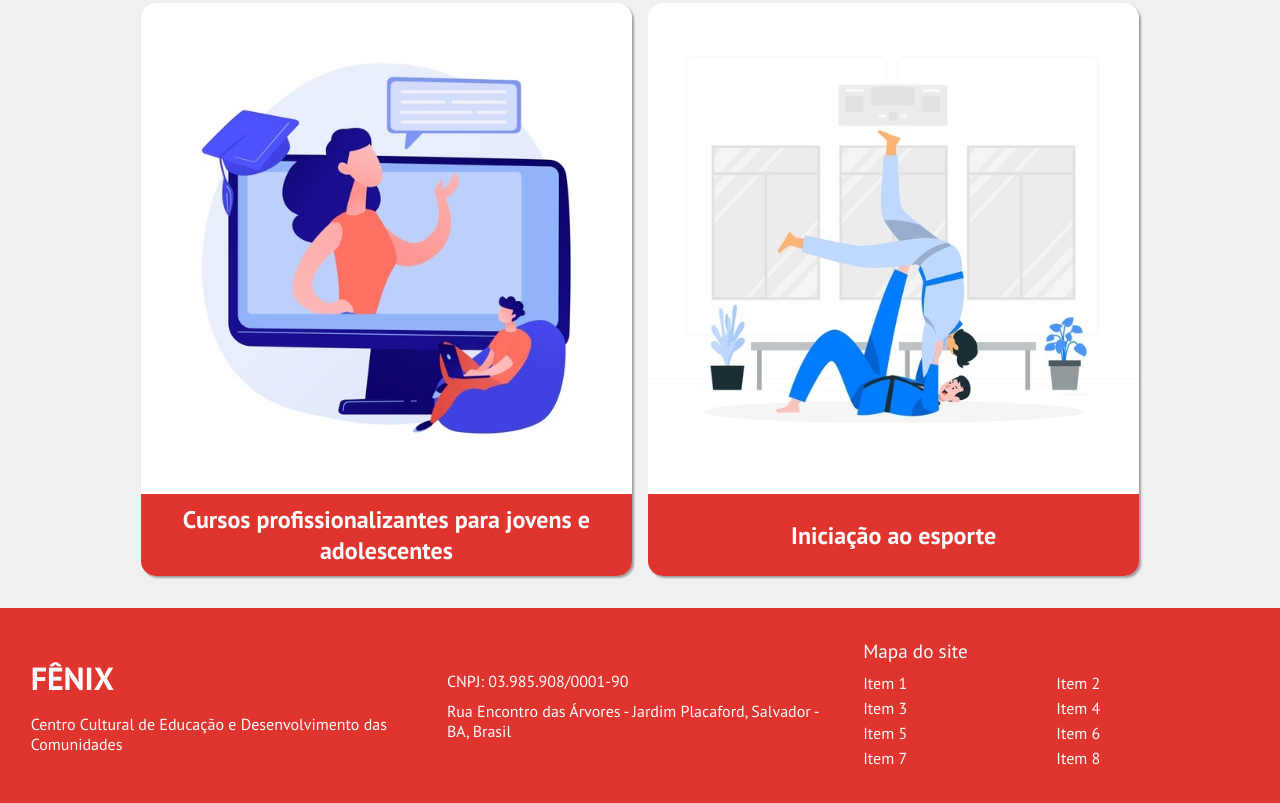
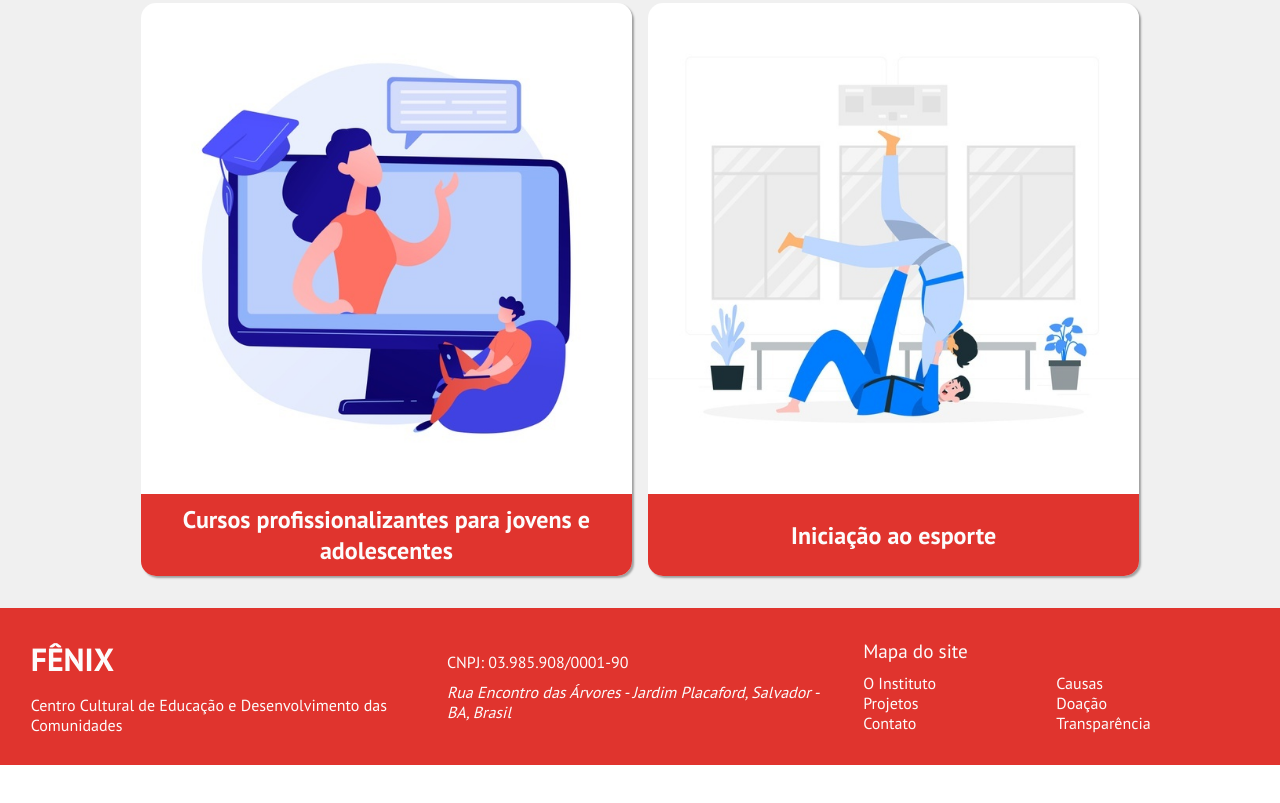
Before and after one commit to osfenix/fenix-website, a website built with Parcel: page src/index.html in a window 1280 px wide. Shown: the part 4461-5264 px from the top of the page. After the commit the page ends 5226 px from the top, so only its background shows below. Built offline with nearby package versions, Linux system fonts and the light colour scheme.

Commit message:
fix: atualiza footer com mapa do site

```diff
--- a/src/css/template.css
+++ b/src/css/template.css
@@ -272,10 +272,12 @@ html {
 .footer__right-box__grid{
     display: grid;
     grid-template-columns: 1fr 1fr;
+    list-style-type: none;
 }
 
 .footer__right-box__grid__item {
     margin-bottom: 5px;
+    color: inherit;
 }
 
 /* end FOOTER */
--- a/src/index.html
+++ b/src/index.html
@@ -51,7 +51,7 @@ play=swap" rel="stylesheet">
                     </h1>
                     <button class="btn-primary">Seja um Doador</button>
                 </section>
-                <section class="about-section" id="about-section">
+                <section class="about-section" id="instituto">
                     <h1 class="h1 red-text">O Instituto</h1>
                     <div>
                         <p class="p center-text">
@@ -212,7 +212,7 @@ play=swap" rel="stylesheet">
                     <!-- END OUR ROLE -->
 
                     <!-- START CAUSES SECTION-->
-                    <section class="causes-section" id="causes">
+                    <section class="causes-section" id="causas">
                         <div class="section__content">
                             <h1 class="h1 red-text">Causas</h1>
                             <div class="cause-card__container">
@@ -306,22 +306,32 @@ play=swap" rel="stylesheet">
                 </div>
                 <div class="footer__center-box">
                     <span class="footer__center-box__cnpj">CNPJ: 03.985.908/0001-90</span>
-                    <span class="footer__center-box__endereco">Rua Encontro das Árvores - Jardim Placaford, Salvador -
+                    <address class="footer__center-box__endereco">Rua Encontro das Árvores - Jardim Placaford, Salvador -
                         BA,
-                        Brasil</span>
+                        Brasil</address>
                 </div>
                 <div class="footer__right-box">
                     <span class="footer__right-box__title">Mapa do site</span>
-                    <div class="footer__right-box__grid">
-                        <span class="footer__right-box__grid__item">Item 1</span>
-                        <span class="footer__right-box__grid__item">Item 2</span>
-                        <span class="footer__right-box__grid__item">Item 3</span>
-                        <span class="footer__right-box__grid__item">Item 4</span>
-                        <span class="footer__right-box__grid__item">Item 5</span>
-                        <span class="footer__right-box__grid__item">Item 6</span>
-                        <span class="footer__right-box__grid__item">Item 7</span>
-                        <span class="footer__right-box__grid__item">Item 8</span>
-                    </div>
+                    <ul class="footer__right-box__grid">
+                        <li>
+                            <a class="footer__right-box__grid__item" href="index.html#instituto">O Instituto</a>
+                        </li>
+                        <li>
+                            <a class="footer__right-box__grid__item" href="index.html#causas">Causas</a>
+                        </li>
+                        <li>
+                            <a class="footer__right-box__grid__item" href="projetos.html">Projetos</a>
+                        </li>
+                        <li>
+                            <a class="footer__right-box__grid__item" href="">Doação</a>
+                        </li>
+                        <li>
+                            <a class="footer__right-box__grid__item" href="contato.html">Contato</a>
+                        </li>
+                        <li>
+                            <a class="footer__right-box__grid__item" href="transparencia.html">Transparência</a>
+                        </li>
+                    </ul>
                 </div>
             </footer>
 
--- a/src/index.js
+++ b/src/index.js
@@ -21,10 +21,10 @@ headerLinks.forEach(i => {
 
 
 //Redirects to index after sending email on contact form
-function redirect() {
-    let back_btn = document.getElementById("sent_back_btn");
-    back_btn = window.location.assign("./index.html")
-}
+let backBtn = document.getElementById("sent_back_btn");
+if (backBtn) {backBtn.addEventListener("click", e => {
+    window.location.assign("./index.html")
+})};
 
 var filename = location.pathname.split('/').pop();
 console.log('filename:', filename)
```
Also changed, not shown: src/contato.html (+22 -12 lines), src/enviado.html (+23 -13 lines), src/projetos.html (+22 -12 lines), src/transparencia.html (+22 -12 lines).
